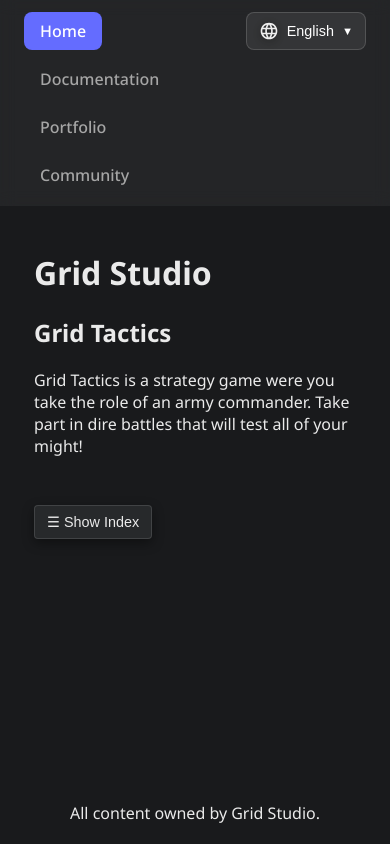
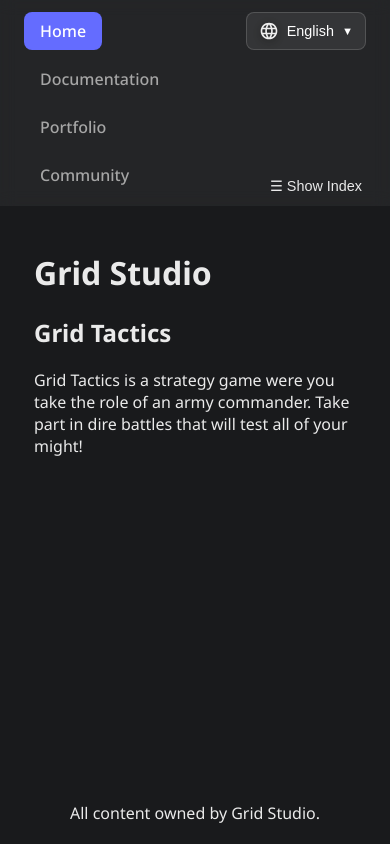
Before and after one commit to gridstudiofficial/gridstudiofficial.github.io, a React (Vite) app: page /docs in a window 390 px wide. Built offline with nearby package versions, Linux system fonts and the light colour scheme.

Commit message:
Modify TOC style
General improvement for web and phone

```diff
--- a/src/components/MarkdownRenderer/MarkdownRenderer.css
+++ b/src/components/MarkdownRenderer/MarkdownRenderer.css
@@ -45,6 +45,18 @@
 
 .markdown-renderer svg foreignObject {
 	overflow: visible !important;
+}
+
+/* Mermaid emits SVGs with intrinsic dimensions. Keep them tied to the
+ * markdown column so they shrink when the TOC takes space. */
+.markdown-renderer .react-markdown-mermaid,
+.markdown-renderer .react-markdown-mermaid svg {
+	max-width: 100%;
+}
+
+.markdown-renderer .react-markdown-mermaid svg {
+	width: 100%;
+	height: auto;
 }
 
 .markdown-renderer .react-markdown-mermaid.undefined {
--- a/src/components/PageLayout/PageLayout.css
+++ b/src/components/PageLayout/PageLayout.css
@@ -1,15 +1,17 @@
 .page-layout-container {
 	display: flex;
-	gap: 32px;
-	max-width: 1400px;
+	gap: clamp(32px, 4vw, 64px);
+	max-width: 1500px;
 	margin: 0 auto;
 	padding: 24px;
 	position: relative;
 	align-items: flex-start;
+	justify-content: center;
 }
 
 .page-content-wrapper {
 	flex: 1;
+	max-width: 1080px;
 	min-width: 0;
 	transition: max-width 0.3s ease;
 }
--- a/src/components/TableOfContents/TableOfContents.css
+++ b/src/components/TableOfContents/TableOfContents.css
@@ -1,54 +1,183 @@
 /* TOC Sidebar */
 .toc-sidebar {
-	width: 280px;
+	--toc-width: 240px;
+	--toc-mobile-width: min(260px, calc(100vw - 32px));
+
+	--toc-border-color: rgba(255, 255, 255, 0.08);
+	--toc-border-light: rgba(255, 255, 255, 0.1);
+
+	--toc-text-color: rgba(255, 255, 255, 0.54);
+	--toc-title-color: rgba(255, 255, 255, 0.58);
+
+	--toc-button-background: rgb(35 35 35);
+	--toc-mobile-background: #27292b;
+
+	--toc-scrollbar-color: rgba(255, 255, 255, 0.18);
+	--toc-scrollbar-hover: rgba(255, 255, 255, 0.32);
+
+	--toc-radius: 4px;
+	--toc-mobile-radius: 8px;
+
+	--toc-shadow: 0 8px 28px rgba(0, 0, 0, 0.4);
+
+	--toc-transition: 0.2s ease;
+	--toc-animation: 0.25s ease;
+
+}
+
+.toc-sidebar {
+	width: var(--toc-width);
 	flex-shrink: 0;
+
 	position: sticky;
 	top: 90px;
-	background: #27292b;
-	border-radius: 8px;
-	box-shadow: 0 4px 16px rgba(0, 0, 0, 0.3);
-	padding: 16px;
+
+	background: transparent;
+
+	border-left: 1px solid var(--toc-border-color);
+	border-radius: 0;
+
+	box-shadow: none;
+
+	padding: 8px 0 8px 18px;
+
 	max-height: calc(100vh - 120px);
 	overflow-y: auto;
-	animation: fadeInToc 0.25s ease;
+
+	animation: fadeInToc var(--toc-animation);
+
+	/* Firefox */
+	scrollbar-width: thin;
+	scrollbar-color: var(--toc-scrollbar-color) transparent;
+
+	/* Chrome / Edge / Safari */
+
+	&::-webkit-scrollbar {
+		width: 5px;
+	}
+
+	&::-webkit-scrollbar-track {
+		background: transparent;
+	}
+
+	&::-webkit-scrollbar-thumb {
+		background: var(--toc-scrollbar-color);
+		border-radius: 10px;
+	}
+
+	&::-webkit-scrollbar-thumb:hover {
+		background: var(--toc-scrollbar-hover);
+	}
+
+	.toc-nav ul {
+		list-style: none;
+		padding: 0;
+		margin: 0;
+	}
+
+	li {
+		margin: 6px 0;
+
+		font-size: 0.9em;
+		line-height: 1.4;
+
+		border-left: 2px solid transparent;
+		padding-left: 8px;
+
+		transition: border-color var(--toc-transition);
+	}
+
+	li.active {
+		border-left-color: var(--accent-color);
+	}
+
+	li.active a {
+		color: var(--accent-color);
+		font-weight: 600;
+	}
+
+	a {
+		display: block;
+
+		color: var(--toc-text-color);
+		text-decoration: none;
+
+		overflow: hidden;
+		text-overflow: ellipsis;
+		white-space: nowrap;
+
+		transition: color var(--toc-transition);
+	}
+
+	a:hover {
+		color: #ffffff;
+	}
 }
+
+
+/* =========================
+   TOC Animation
+   ========================= */
 
 @keyframes fadeInToc {
 	from {
 		opacity: 0;
 		transform: translateX(10px);
 	}
+
 	to {
 		opacity: 1;
 		transform: translateX(0);
 	}
 }
 
+
+/* =========================
+   TOC Header
+   ========================= */
+
 .toc-header {
 	display: flex;
 	justify-content: space-between;
 	align-items: center;
-	border-bottom: 1px solid rgba(255, 255, 255, 0.1);
-	padding-bottom: 8px;
+
+	border-bottom: 1px solid var(--toc-border-color);
+
+	padding-bottom: 10px;
 	margin-bottom: 12px;
 }
 
 .toc-title {
 	font-weight: 600;
-	font-size: 1.05em;
-	color: #ffffff;
+	font-size: 0.78em;
+
+	letter-spacing: 0.08em;
+	text-transform: uppercase;
+
+	color: var(--toc-title-color);
 }
+
+
+/* =========================
+   TOC Buttons
+   ========================= */
 
 .toc-close-btn,
 .toc-toggle-floating {
-	background: rgba(255, 255, 255, 0.08);
-	border: 1px solid rgba(255, 255, 255, 0.12);
+	background: var(--toc-button-background);
+
+	border: 1px solid var(--toc-border-light);
+	border-radius: var(--toc-radius);
+
 	color: var(--font-color);
-	border-radius: 4px;
+
 	cursor: pointer;
+
 	padding: 4px 8px;
 	font-size: 0.9em;
-	transition: background 0.2s ease, color 0.2s ease;
+
+	transition: background var(--toc-transition),
+	color var(--toc-transition);
 }
 
 .toc-close-btn:hover,
@@ -57,66 +186,73 @@
 	color: #ffffff;
 }
 
+
+/* =========================
+   Floating TOC Toggle
+   ========================= */
+
 .toc-toggle-floating {
 	position: fixed;
+
 	top: 130px;
-	right: 24px;
-	z-index: 100;
+	right: max(
+			24px,
+			calc((100vw - 1500px) / 2 + 24px)
+	);
+
+	z-index: 1201;
+
 	display: flex;
 	align-items: center;
 	gap: 6px;
+
 	padding: 8px 12px;
-	background: #27292b;
-	box-shadow: 0 4px 12px rgba(0, 0, 0, 0.4);
+
+	border-color: var(--toc-border-light);
+
+	box-shadow: none;
 }
 
-.toc-nav ul {
-	list-style: none;
-	padding: 0;
-	margin: 0;
-}
 
-.toc-nav li {
-	margin: 6px 0;
-	font-size: 0.9em;
-	line-height: 1.4;
-	border-left: 2px solid transparent;
-	padding-left: 6px;
-	transition: border-color 0.2s ease;
-}
-
-.toc-nav li.active {
-	border-left-color: var(--accent-color);
-}
-
-.toc-nav li.active a {
-	color: var(--accent-color);
-	font-weight: 600;
-}
-
-.toc-nav a {
-	color: #a0a5b0;
-	text-decoration: none;
-	display: block;
-	overflow: hidden;
-	text-overflow: ellipsis;
-	white-space: nowrap;
-	transition: color 0.2s ease;
-}
-
-.toc-nav a:hover {
-	color: #ffffff;
-}
+/* =========================
+   Mobile
+   ========================= */
 
 @media (max-width: 1024px) {
 	.toc-sidebar {
-		position: static;
-		width: 100%;
+		position: fixed;
+
+		z-index: 1200;
+
+		top: 80px;
+		right: 16px;
+		bottom: calc(80px + env(safe-area-inset-bottom));
+
+		width: var(--toc-mobile-width);
+
+		border: 1px solid var(--toc-border-light);
+
+		background: var(--toc-mobile-background);
+
+		border-radius: var(--toc-mobile-radius);
+
+		padding: 16px;
+
 		max-height: none;
-		margin-bottom: 24px;
+		margin: 0;
+
+		box-shadow: var(--toc-shadow);
 	}
+
 	.toc-toggle-floating {
-		position: static;
-		margin-bottom: 16px;
+		position: fixed;
+
+		top: calc(170px + env(safe-area-inset-top));
+		right: 16px;
+		bottom: auto;
+
+		z-index: 1201;
+
+		margin: 0;
 	}
 }
```
